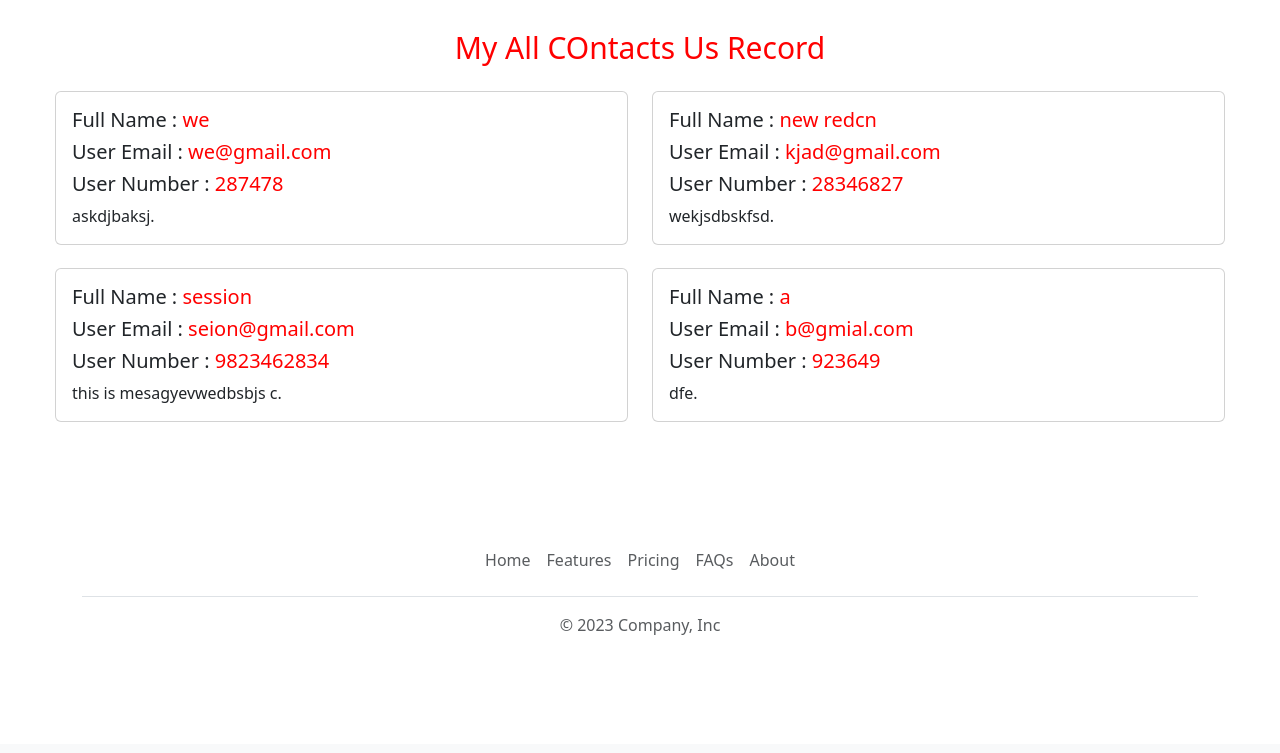
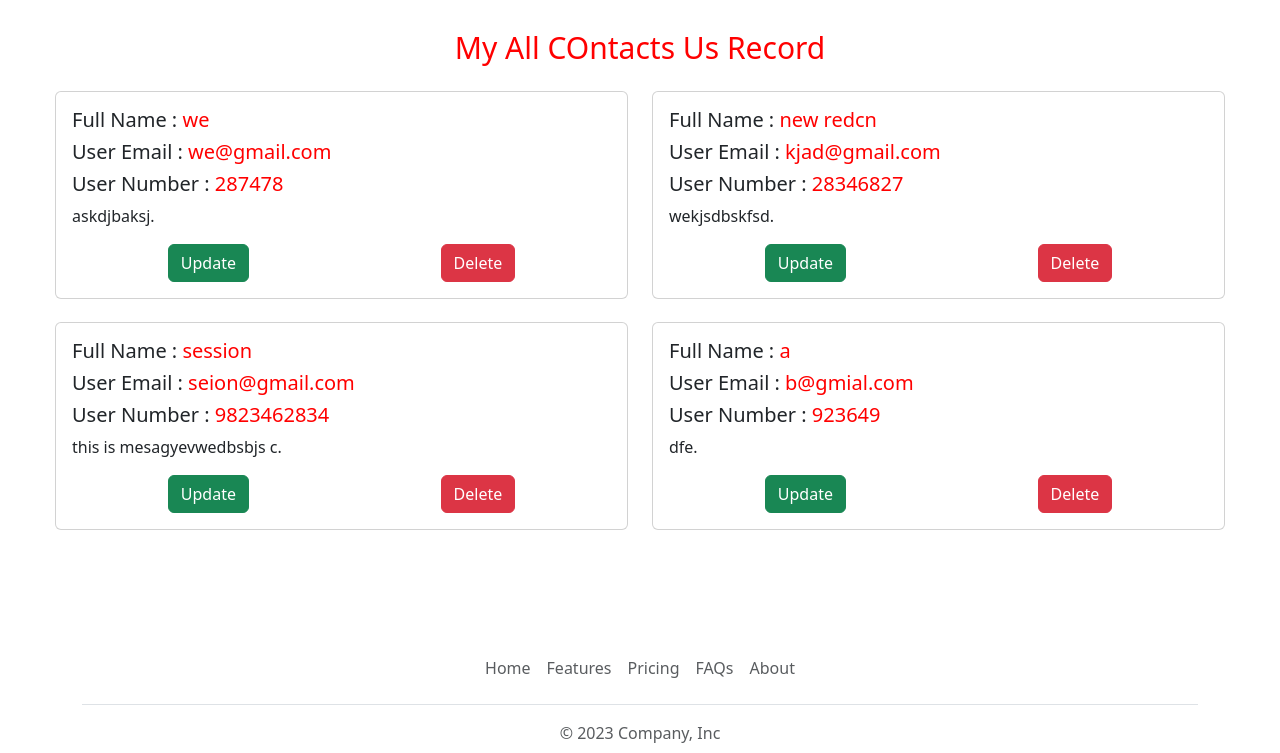
Before and after one commit to banvro/python-batch-11-to-12-45-Days, a Django app: page /services in a window 1280 px wide. Shown: the part 56-809 px from the top of the page. Before the commit the page ends 691 px from the top, so only its background shows below. Run offline with Django 5.2, Linux system fonts and the light colour scheme; data comes from the database, SQL or seed files in the repository; both versions use the stored data as it was after the commit.

Commit message:
delete daat done

```diff
--- a/feb-web-devlopment/django/xyz-abc/Hello/blog/models.py
+++ b/feb-web-devlopment/django/xyz-abc/Hello/blog/models.py
@@ -1,6 +1,7 @@
 from django.db import models
 
 # Create your models here.
+# id
 
 class ContactUs(models.Model):
     username = models.CharField(max_length=150)
--- a/feb-web-devlopment/django/xyz-abc/Hello/blog/urls.py
+++ b/feb-web-devlopment/django/xyz-abc/Hello/blog/urls.py
@@ -7,6 +7,8 @@ urlpatterns = [
     path("contact", views.contactus, name="contact"),
     path("services", views.servicesus, name="services"),
 
-    path("save-my-data", views.savethisdaa)
+    path("save-my-data", views.savethisdaa),
+
+    path("delete-record/<int:myid>", views.deletethisdata)
 
 ]
--- a/feb-web-devlopment/django/xyz-abc/Hello/blog/views.py
+++ b/feb-web-devlopment/django/xyz-abc/Hello/blog/views.py
@@ -35,6 +35,18 @@ def savethisdaa(request):
         mydata = ContactUs(username = fullname, useremail = email, phone_number = phonenumer, message = message)
         mydata.save()
 
-        return redirect("contact")
+        return redirect("services")
+
 
     # return HttpResponse(f"data saved sucessfully.....! {fullname}, {email} {phonenumer}, {message}")
+
+
+
+
+def deletethisdata(request, myid):
+
+    # data = ContactUs.objects.all()
+    data = ContactUs.objects.get(id = myid)
+    data.delete()
+
+    return redirect("services")
--- a/feb-web-devlopment/django/xyz-abc/Hello/template/services.html
+++ b/feb-web-devlopment/django/xyz-abc/Hello/template/services.html
@@ -16,13 +16,26 @@
 
 
             {% for data in records %}
+
+
             <div class="col-sm-6 mb-3 mb-sm-0">
               <div class="card" style="margin-bottom: 23px;">
                 <div class="card-body">
+                  <!-- {{data.id}} -->
                   <h5 class="card-title">Full Name : <span style="font-size: 20px; font-weight: 400; color: red;">{{data.username}}</span></h5>
                   <h5 class="card-title">User Email : <span style="font-size: 20px; font-weight: 400; color: red;">{{data.useremail}}</span></h5>
                   <h5 class="card-title">User Number : <span style="font-size: 20px; font-weight: 400; color: red;">{{data.phone_number}}</span></h5>
                   <p class="card-text">{{data.message}}.</p>
+
+                  <div style="display: flex; justify-content: space-around;">
+                    <button type="button" class="btn btn-success">Update</button>
+
+                    <form action="delete-record/{{data.id}}" method="post">
+                      {% csrf_token %}
+                      <button type="submit" class="btn btn-danger">Delete</button>
+                    </form>
+
+                  </div>
                 </div>
               </div>
             </div>
```
Also changed, not shown: feb-web-devlopment/django/xyz-abc/Hello/db.sqlite3.
